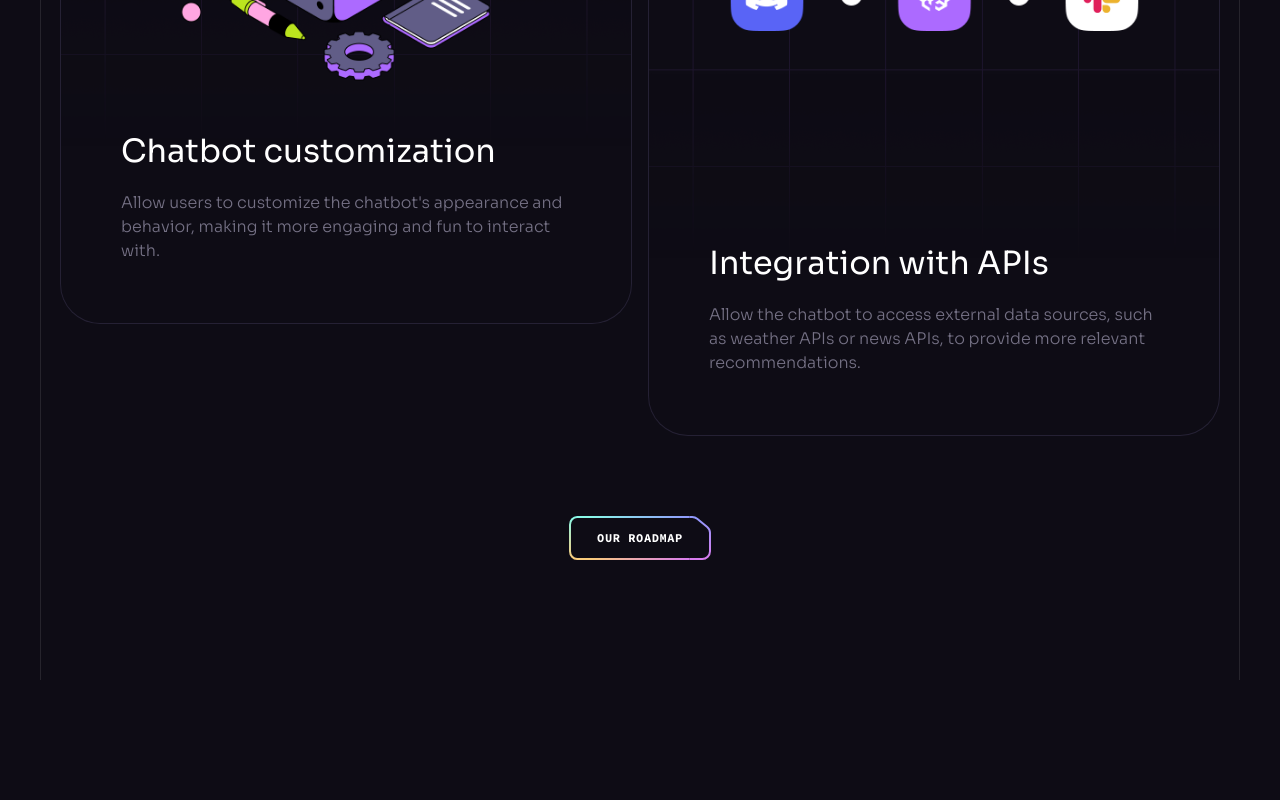
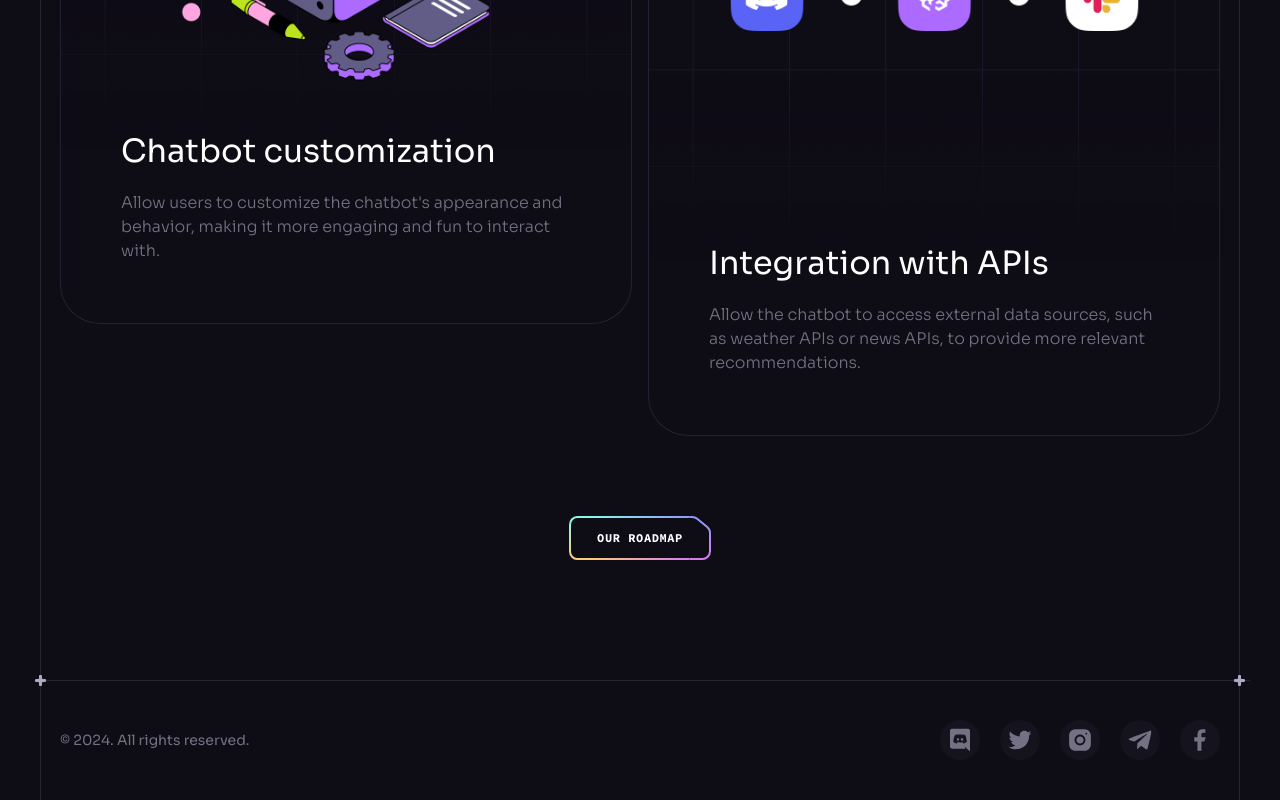
Before and after one commit to HassanAbdelhamed22/Brainwave, a React (Vite) app: page / in a window 1280 px wide. Shown: the part 8569-9369 px from the top of the page. Before the commit the page ends 9249 px from the top, so only its background shows below. Built offline with nearby package versions, Linux system fonts and the light colour scheme.

Commit message:
finish Foter section

```diff
--- a/src/App.jsx
+++ b/src/App.jsx
@@ -1,6 +1,7 @@
 import ButtonGradient from "./assets/svg/ButtonGradient";
 import Benefits from "./components/Benefits";
 import Collaboration from "./components/Collaboration";
+import Footer from "./components/Footer";
 import Header from "./components/Header";
 import Hero from "./components/Hero";
 import Pricing from "./components/Pricing";
@@ -18,6 +19,7 @@
         <Services />
         <Pricing />
         <Roadmap />
+        <Footer />
       </div>
 
       <ButtonGradient />
--- /dev/null
+++ b/src/components/Footer.jsx
@@ -0,0 +1,36 @@
+import React from "react";
+import Section from "./ui/Section";
+import { socials } from "../constants";
+
+const Footer = () => {
+  return (
+    <Section crosses className="!px-0 !py-10">
+      <div className="container flex sm:justify-between justify-center items-center gap-10 max-sm:flex-col">
+        <p className="caption text-n-4 lg:block">
+          © {new Date().getFullYear()}. All rights reserved.
+        </p>
+
+        <ul className="flex gap-5 flex-wrap">
+          {socials.map((social) => (
+            <a
+              href={social.url}
+              key={social.id}
+              target="_blank"
+              rel="noreferrer"
+              className="flex items-center justify-center w-10 h-10 rounded-full bg-n-7 hover:bg-n-6 transition-colors duration-300"
+            >
+              <img
+                src={social.iconUrl}
+                alt={social.title}
+                width={24}
+                height={24}
+              />
+            </a>
+          ))}
+        </ul>
+      </div>
+    </Section>
+  );
+};
+
+export default Footer;
```
